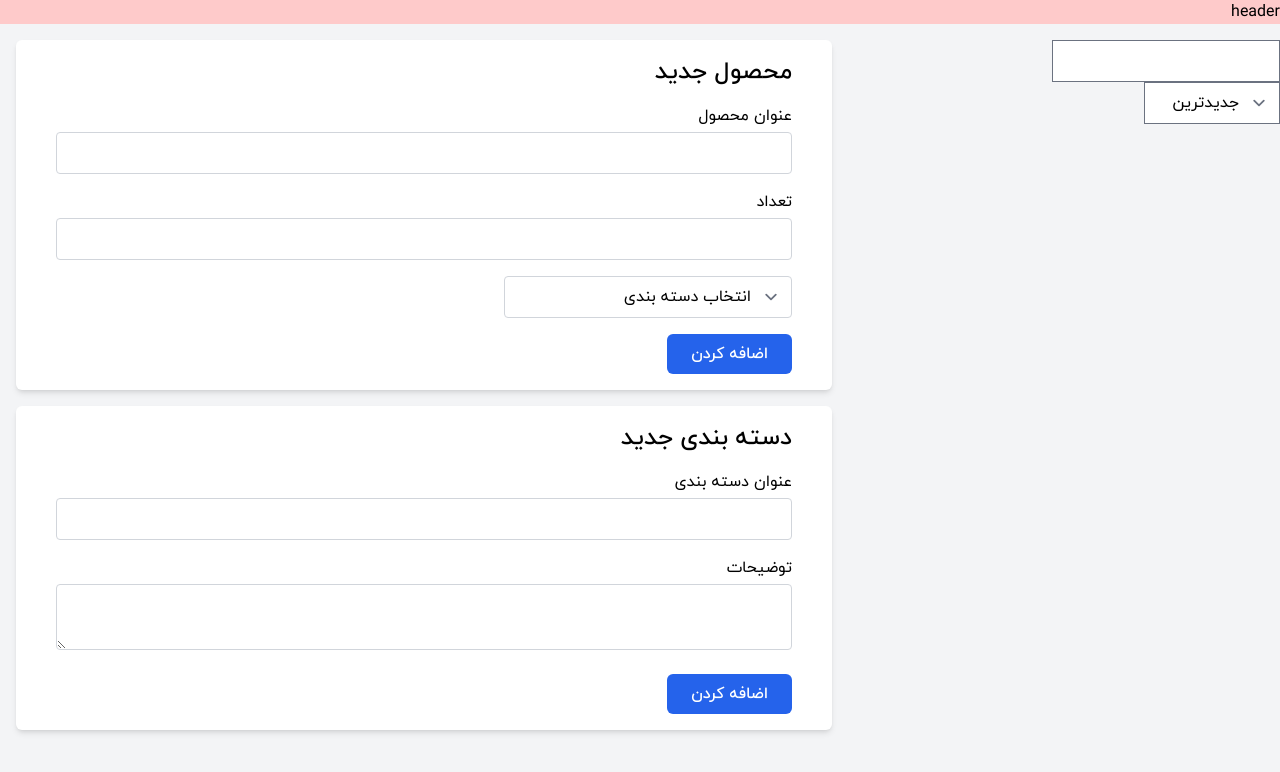
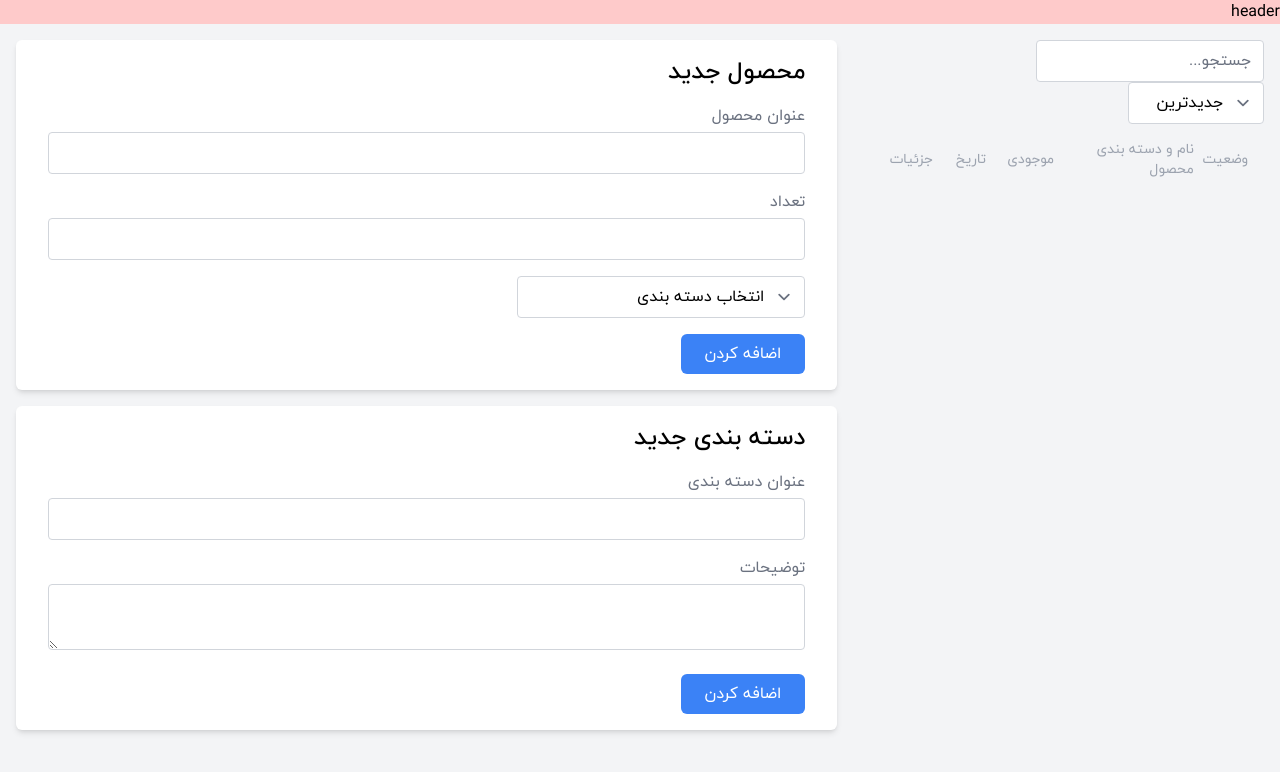
Before and after one commit to Soheiljafarnejad/Inventory-App, a website with bundled scripts: page index.html in a window 1280 px wide. Built offline with nearby package versions, Linux system fonts and the light colour scheme.

Commit message:
product style

```diff
--- a/index.html
+++ b/index.html
@@ -1,24 +1,28 @@
 <!DOCTYPE html>
 <html lang="fa" dir="rtl">
-
   <head>
-    <meta charset="UTF-8">
-    <meta http-equiv="X-UA-Compatible" content="IE=edge">
-    <meta name="viewport" content="width=device-width, initial-scale=1.0">
+    <meta charset="UTF-8" />
+    <meta http-equiv="X-UA-Compatible" content="IE=edge" />
+    <meta name="viewport" content="width=device-width, initial-scale=1.0" />
     <link rel="stylesheet" href="./public/build/tailwind.css" />
     <title>inventory</title>
   </head>
 
   <body class="bg-gray-100">
     <header class="bg-red-200 mb-4">header</header>
-    <section class="grid items-center gap-x-4 grid-cols-12">
+    <section class="grid grid-cols-12 mb-8">
       <!-- productList -->
-        <section class="col-span-4 self-start">
+      <section class="col-span-4 self-start px-4">
         <div>
-                <input id="search" type="text" />
+          <input
+            placeholder="جستجو..."
+            class="rounded border-gray-300"
+            id="search"
+            type="text"
+          />
         </div>
         <div>
-                <select id="sort">
+          <select class="rounded border-gray-300" id="sort">
             <option selected value="newest">جدیدترین</option>
             <option value="oldest">قدیمی ترین</option>
             <option value="stock">موجودی</option>
@@ -26,50 +30,92 @@
             <option value="low">الفبا ی-آ</option>
           </select>
         </div>
-            <div id="productList" class="">
+        <div class="flex flex-col">
+          <ul
+            class="flex items-center justify-between gap-x-2 w-full p-4 text-sm mb-4 text-gray-400"
+          >
+            <li class="w-1/12 text-right">وضعیت</li>
+            <li class="w-5/12 text-right mr-4">نام و دسته بندی محصول</li>
+            <li class="w-2/12 text-center">موجودی</li>
+            <li class="w-2/12 text-center">تاریخ</li>
+            <li class="w-2/12 text-center">جزئیات</li>
+          </ul>
+          <div id="productList"></div>
         </div>
       </section>
       <!-- forms -->
       <section class="col-span-8 px-4">
         <!-- new product -->
-            <section class="bg-white px-10 py-4 rounded-md shadow-md mb-4">
-                <form class=" flex flex-col items-start gap-y-4">
+        <section class="bg-white px-8 py-4 rounded-md shadow-md mb-4">
+          <form class="flex flex-col items-start gap-y-4">
             <h2 class="text-2xl font-medium">محصول جدید</h2>
             <div class="w-full">
-                        <label class="block mb-1" for="product-title">عنوان محصول</label>
-                        <input class="w-full rounded border-gray-300" id="product-title" type="text" />
+              <label class="block mb-1 text-gray-500" for="product-title"
+                >عنوان محصول</label
+              >
+              <input
+                class="w-full rounded border-gray-300"
+                id="product-title"
+                type="text"
+              />
             </div>
             <div class="w-full">
-                        <label class="block mb-1" for="product-quantity">تعداد</label>
-                        <input class="w-full rounded border-gray-300" id="product-quantity" type="number" />
+              <label class="block mb-1 text-gray-500" for="product-quantity"
+                >تعداد</label
+              >
+              <input
+                class="w-full rounded border-gray-300"
+                id="product-quantity"
+                type="number"
+              />
             </div>
             <div class="w-full">
-                        <select class="w-72 rounded border-gray-300" id="categoryList">
-                        </select>
+              <select
+                class="w-72 rounded border-gray-300"
+                id="categoryList"
+              ></select>
             </div>
-                    <button id="product-add" type="submit"
-                        class="bg-blue-600 text-white font-medium py-2 px-6 rounded-md">
+            <button
+              id="product-add"
+              type="submit"
+              class="bg-blue-500 text-white py-2 px-6 rounded-md"
+            >
               اضافه کردن
             </button>
           </form>
         </section>
 
         <!-- new Category -->
-            <section class="bg-white px-10 py-4  rounded-md shadow-md">
-                <form class="flex flex-col items-start gap-y-4 ">
+        <section class="bg-white px-8 py-4 rounded-md shadow-md">
+          <form class="flex flex-col items-start gap-y-4">
             <h2 class="text-2xl font-medium">دسته بندی جدید</h2>
             <div class="w-full">
-                        <label class="block mb-1" for="category-title">عنوان دسته بندی</label>
-                        <input class="w-full rounded border-gray-300" id="category-title" type="text" />
+              <label class="block mb-1 text-gray-500" for="category-title"
+                >عنوان دسته بندی</label
+              >
+              <input
+                class="w-full rounded border-gray-300"
+                id="category-title"
+                type="text"
+              />
             </div>
             <div class="w-full">
-                        <label class="block mb-1" for="category-description">توضیحات</label>
-                        <textarea id="category-description" class="w-full rounded border-gray-300"></textarea>
+              <label class="block mb-1 text-gray-500" for="category-description"
+                >توضیحات</label
+              >
+              <textarea
+                id="category-description"
+                class="w-full rounded border-gray-300"
+              ></textarea>
             </div>
 
-                    <button id="category-add" type="submit"
-                        class="bg-blue-600 text-white font-medium py-2 px-6 rounded-md">
-                        اضافه کردن </button>
+            <button
+              id="category-add"
+              type="submit"
+              class="bg-blue-500 text-white py-2 px-6 rounded-md"
+            >
+              اضافه کردن
+            </button>
           </form>
         </section>
       </section>
@@ -77,5 +123,4 @@
 
     <script src="./src/js/app.js" type="module"></script>
   </body>
-
 </html>
--- a/src/js/ProductView.js
+++ b/src/js/ProductView.js
@@ -22,7 +22,7 @@ class ProductView {
     const title = productTitle.value;
     const quantity = productQuantity.value;
     const category = document.querySelector("#categoryList").value;
-    if (!category || !title || (!quantity || quantity <= 0)) return;
+    if (!category || !title || !quantity || quantity <= 0) return;
     Storage.saveProducts({ title, quantity, category });
     this.sortProduct(this.sorted);
     productTitle.value = "";
@@ -36,14 +36,41 @@ class ProductView {
         (c) => c.id === parseInt(item.category)
       );
       result += `
-      <ul class="flex items-center justify-between w-full">
-
-        <li>${item.title}</li>
-        <li>${category.title}</li>
-        <li>${item.quantity}</li>
-        <li>${date}</li>
-
-      </ul>
+      <ul
+      class="flex items-center justify-between gap-x-2 w-full bg-white p-4 rounded-lg shadow-md text-sm mb-2"
+    >
+      <li class="w-1/12 whitespace-nowrap text-ellipsis overflow-hidden ">
+      <span class="block w-3 h-3 rounded-full mx-auto ${
+        item.quantity >= 100
+          ? "bg-green-500"
+          : item.quantity >= 50
+          ? "bg-orange-400"
+          : "bg-red-600"
+      } "></span>
+      </li>
+      <li
+        class="flex flex-col items-start justify-center w-5/12 whitespace-nowrap text-right pr-4"
+      >
+        <p class="font-medium w-full text-ellipsis overflow-hidden">${
+          item.title
+        }</p>
+        <p class="text-gray-400 text-xs w-full text-ellipsis overflow-hidden">${
+          category.title
+        }</p>
+      </li>
+      <li class="w-2/12 whitespace-nowrap text-ellipsis overflow-hidden text-center">${
+        item.quantity
+      }</li>
+      <li class="w-2/12 whitespace-nowrap text-ellipsis overflow-hidden text-left ">${date}</li>
+      <li class="w-2/12 text-center">
+        <button
+        data-id=${item.id}
+          class="border w-full border-red-500 py-1.5 px-2 rounded-md text-xs text-red-500 bg-white"
+        >
+          حذف
+        </button>
+      </li>
+    </ul>
       `;
     });
     productList.innerHTML = result;
```
Also changed, not shown: public/build/tailwind.css. Lines whose indentation alone changed are shown as unchanged.
